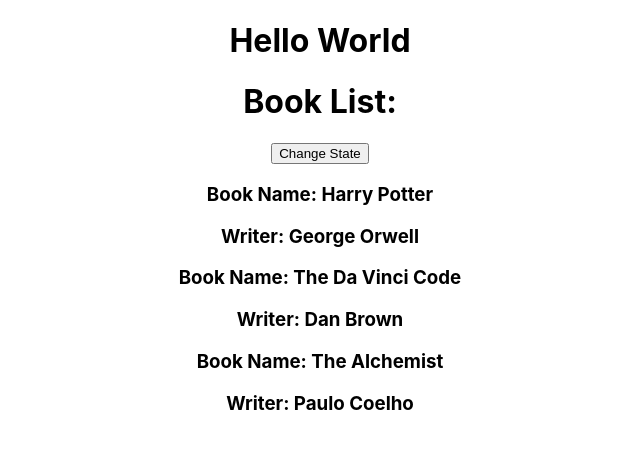
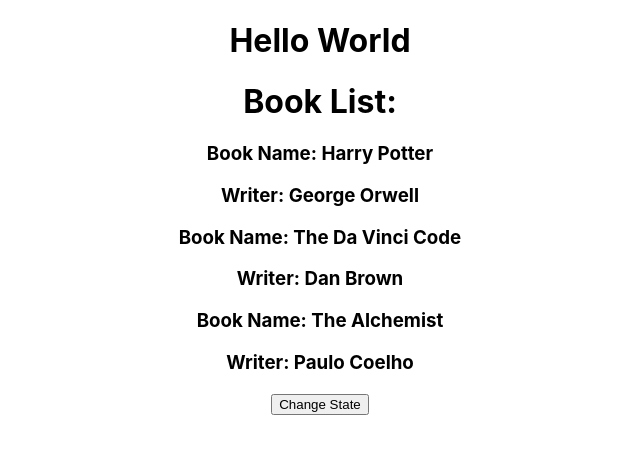
Before and after one commit to shwakib/fromscratch, a React (Create React App) app in the folder full-stack-journey/REACT/f1st-react-app/hello-world/: page / in a window 1280 px wide. Shown: the top 454 px of the page, without its empty margins (320-960 px from the left). Built offline with nearby package versions, Linux system fonts and the light colour scheme.

Commit message:
pass methodin props

```diff
--- a/full-stack-journey/REACT/f1st-react-app/hello-world/src/App.js
+++ b/full-stack-journey/REACT/f1st-react-app/hello-world/src/App.js
@@ -23,11 +23,11 @@
       { bookName: "The Alchemist", bookWriter: "Paulo Coelho" }
     ]
   }
-  changeBookState = () => {
+  changeBookState = (newBookName) => {
     this.setState({
       books: [
         { bookName: "Nineteen Eighty-Four", bookWriter: "George Orwell" },
-        { bookName: "The Da Vinci Code", bookWriter: "Dan Brown" },
+        { bookName: newBookName, bookWriter: "Dan Brown" },
         { bookName: "Metmorphosis", bookWriter: "Franz Kafka" }
       ]
     });
@@ -37,19 +37,18 @@
   //   this.state = {};
   // }
   render() {
-    console.log(this.state);
     return (
       <div className="App">
         <h1>Hello World</h1>
         {/* <Person name="Rahim" age="30">I am from Comilla </Person> */}
         <h1>Book List:</h1>
-        <button onClick={this.changeBookState}>Change State</button>
         {/* <Book bookName="Harry Potter" bookWriter="George Orwell" />
         <Book bookName="The Da Vinci Code" bookWriter="Dan Brown" />
         <Book bookName="The Alchemist" bookWriter="Paulo Coelho" /> */}
         <Book bookName={this.state.books[0].bookName} bookWriter={this.state.books[0].bookWriter} />
         <Book bookName={this.state.books[1].bookName} bookWriter={this.state.books[1].bookWriter} />
-        <Book bookName={this.state.books[2].bookName} bookWriter={this.state.books[2].bookWriter} />
+        <Book bookName={this.state.books[2].bookName} bookWriter={this.state.books[2].bookWriter} change={this.changeBookState.bind(this, "Amar Bondhu Rashed")} />
+        <button onClick={() => this.changeBookState("Amar Bondhu CTO")}>Change State</button>
       </div>
     );
   }
--- a/full-stack-journey/REACT/f1st-react-app/hello-world/src/components/Book.js
+++ b/full-stack-journey/REACT/f1st-react-app/hello-world/src/components/Book.js
@@ -3,7 +3,7 @@
 const Book = props => {
     return (
         <div>
-            <h3>Book Name: {props.bookName}</h3>
+            <h3 onClick={props.change}>Book Name: {props.bookName}</h3>
             <h3>Writer: {props.bookWriter}</h3>
         </div>
     )
```
